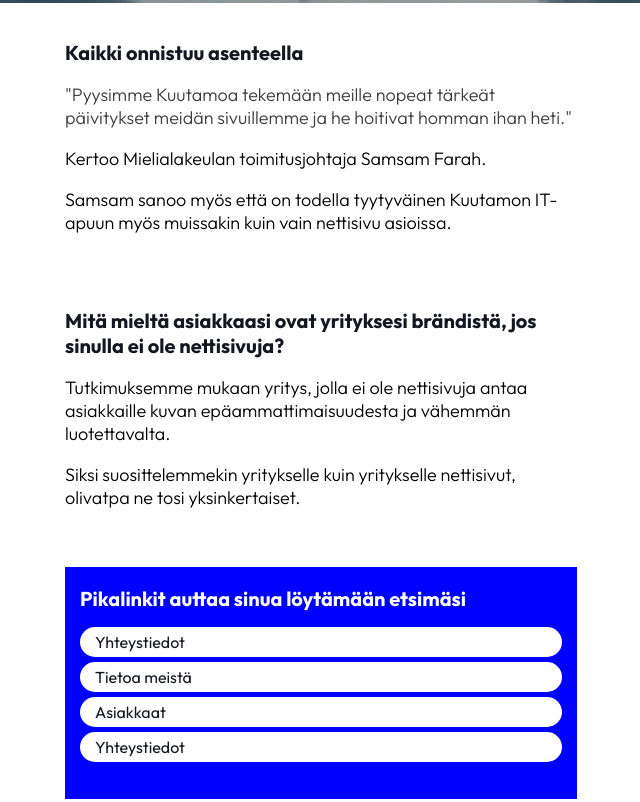
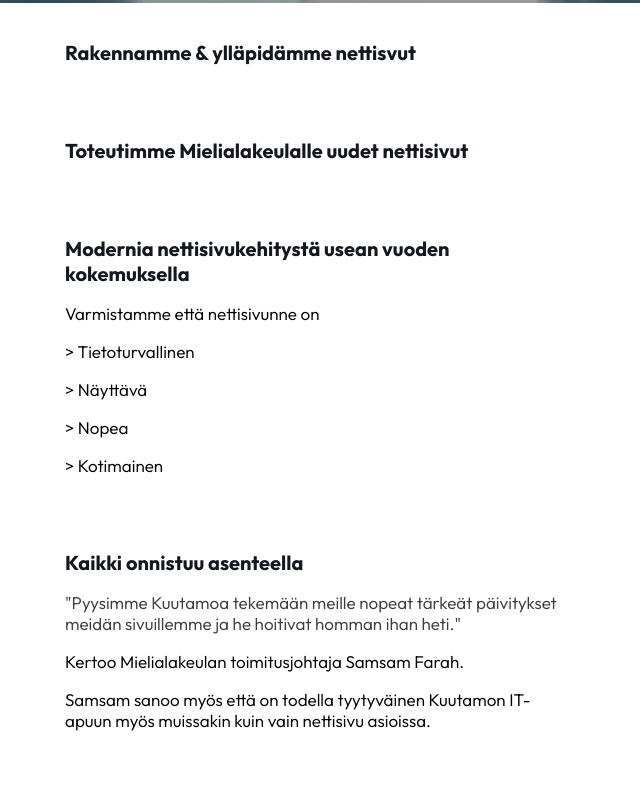
Before and after one commit to Hautamaki/2026, a plain HTML site: page index.html in a window 1280 px wide. Shown: the part 757-1559 px from the top of the page, without its empty margins (319-959 px from the left). Drawn offline with nearby package versions, Linux system fonts and the light colour scheme.

Commit message:
latest additions

```diff
--- a/global-styles.css
+++ b/global-styles.css
@@ -4,6 +4,7 @@
 :root {
   --black: #13171f;
   --blue: blue;
+  --lightblue: rgb(98, 140, 255);
   --red: #FF101F;
 }
 
@@ -16,7 +17,7 @@
 }
 
 .logo img {
-    margin-top: 17px;
+    margin-top: 15px;
     margin-right: 8px;
     height: 25px;
     width: auto;
--- a/index.html
+++ b/index.html
@@ -27,8 +27,9 @@
 
         <div class="flex-wrapper">
             <div>
-                <h1 class="white-font">Taianomaiset nettisivut myynnin edistämiseksi</h1>
-                <p class="white-font">Tavanomaista parempi tapa saada asiakkaita on luotettavien ja selkeiden nettisivujen kautta.</p>
+                <!-- <h1 class="white-font">Taianomaiset nettisivut myynnin edistämiseksi</h1> -->
+                <h1 class="white-font">Älä murehdi nettisivuistasi enää</h1>
+                <p class="white-font">Saat yrityksellesi sopivat modernit nettisivut ja IT-tuen kätevästi kuukausimaksulla ilman kalliin tukihenkilön palkkaamista.</p>
                 <!-- <div class="spacer"></div>
                 <div class="spacer30"></div> -->
             </div>
@@ -60,6 +61,26 @@
 
 
     </section>
+
+    <section>
+        <h2>Rakennamme & ylläpidämme nettisvut</h2>
+        <p></p>
+    </section>
+
+    <section>
+        <h2>Toteutimme Mielialakeulalle uudet nettisivut</h2>
+    </section>
+
+    <section>
+        <h2>Modernia nettisivukehitystä usean vuoden kokemuksella</h2>
+        <p>Varmistamme että nettisivunne on</p>
+        <p>&gt; Tietoturvallinen</p>
+        <p>&gt; Näyttävä</p>
+        <p>&gt; Nopea</p>
+        <p>&gt; Kotimainen</p>
+
+    </section>
+
     <section>
         <h2>Kaikki onnistuu asenteella</h2>
         <p class="gray-font">"Pyysimme Kuutamoa tekemään meille nopeat tärkeät päivitykset meidän sivuillemme ja he hoitivat homman ihan heti."</p>
@@ -77,10 +98,10 @@
         <div class="links-section">
             <h2>Pikalinkit auttaa sinua löytämään etsimäsi</h2>
             <!-- <div class="spacer30"></div> -->
-            <a href="#" class="button2">Yhteystiedot</a>
-            <a href="#" class="button2">Tietoa meistä</a>
+            <a href="yhteydenotto/index.html" class="button2">Yhteydenotto</a>
+            <a href="#" class="button2">Tietoa Kuutamosta</a>
             <a href="#" class="button2">Asiakkaat</a>
-            <a href="#" class="button2">Yhteystiedot</a>
+            <a href="#" class="button2">Palvelut</a>
             <div class="spacer30"></div>
 
         </div>
@@ -90,6 +111,7 @@
         <div class="image-with-text">
             <div class="image-with-text-background-image">
                 <h2 class="blue-text">Jätä meille yhteystietosi</h2>
+                <p class="white-text">Meitä kiinnostaa auttaa sinua rakentamaan juuri sinun näköisesi yirtys.</p>
                 <a href="yhteydenotto/index.html" class="button">Ota yhteyttä</a>
             </div>
         </div>
--- a/styles.css
+++ b/styles.css
@@ -29,9 +29,11 @@
 }
 
 .image-with-text-background-image {
-  background-image: url("images/ashley-singerling-dupe\(1\).jpeg");
+  background-image: url("images/danielle-hammond-dupe.jpeg");
   /* height: 300px; */
   padding-top: 100px;
+  padding-left: 10px;
+  padding-right: 10px;
   padding-bottom: 100px;
   background-size: cover;
   background-position: center;
@@ -54,8 +56,8 @@
 }
 
 p {
-    font-size: 18px;
-    font-weight: 300;
+    font-size: 17px;
+    font-weight: 350;
 }
 
 * {
@@ -78,7 +80,7 @@
 }
 
 .links-section {
-  background-color: var(--blue);
+  background-color: var(--lightblue);
   padding: 2px 15px;
   display: flex;
   flex-direction: column;
@@ -90,7 +92,7 @@
   color: var(--black);
   text-decoration: none;
   font-weight: 400;
-  padding: 5px 15px;
+  padding: 8px 15px;
   margin-bottom: 5px;
 } .links-section h2, .links-section p {
   color: white;
```
Also changed, not shown: yhteydenotto/index.html (+1 -1 lines), 1 other file.
